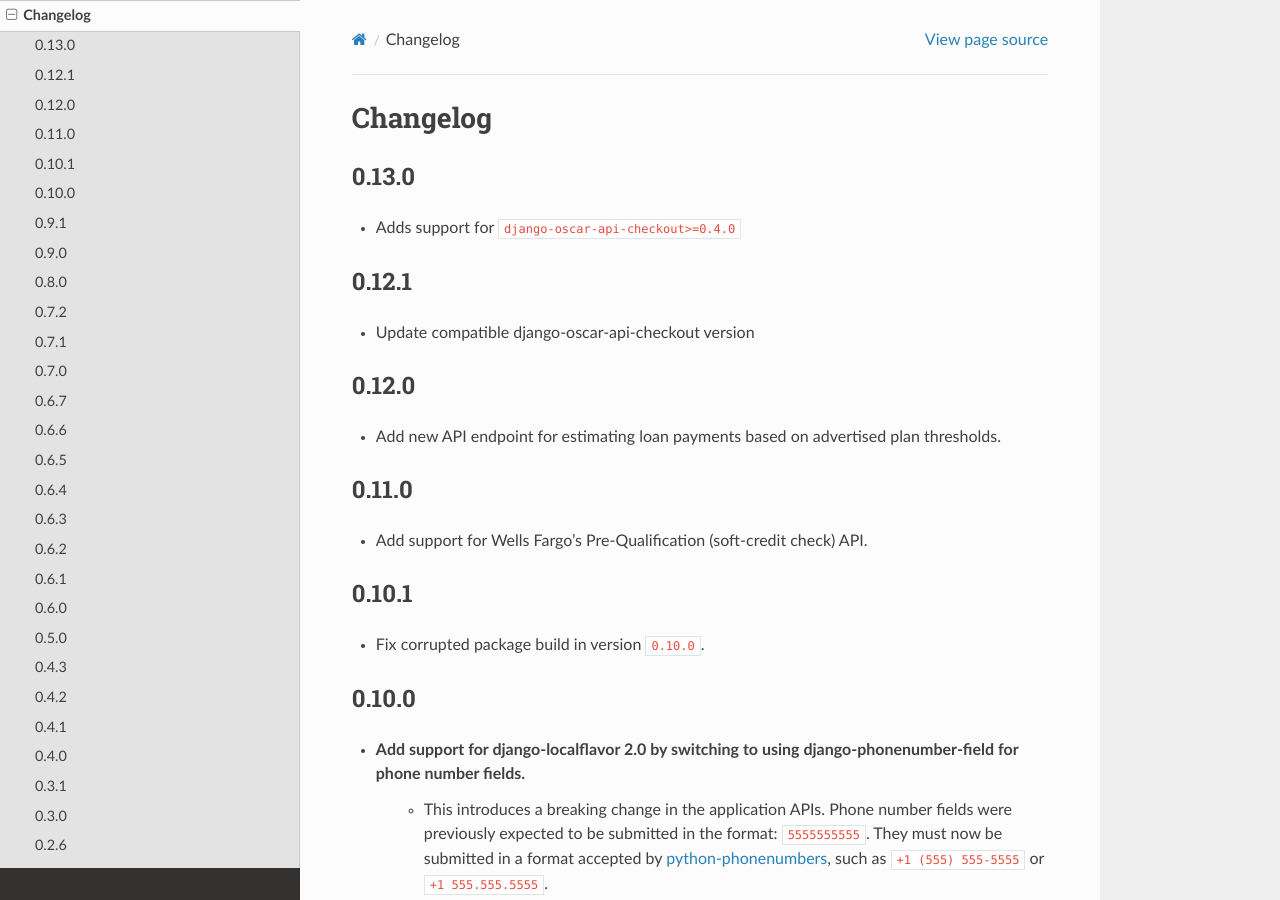
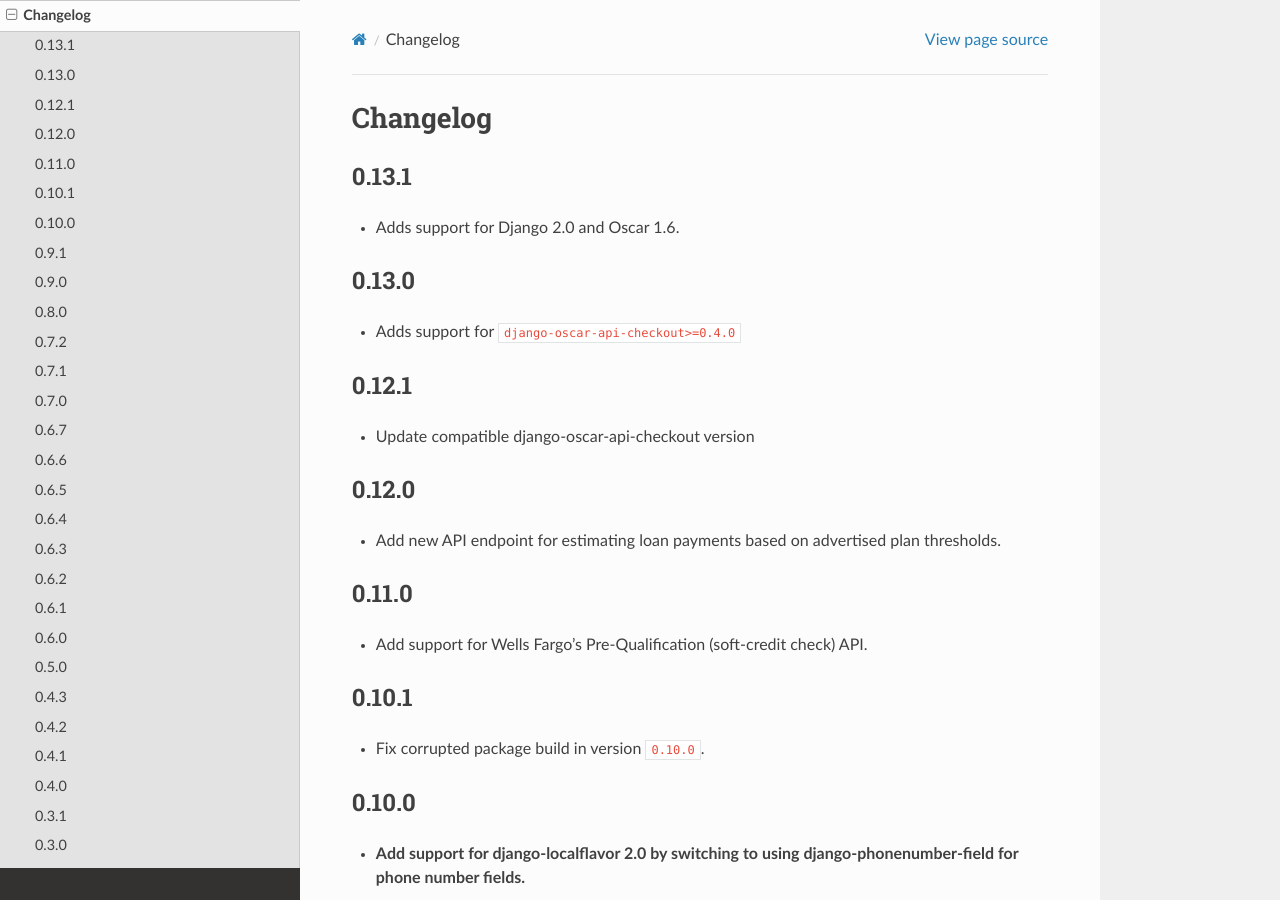
Before and after one commit to m-hairan/django-oscar, a Sphinx documentation site: the page built from docs/changes.rst, in a window 1280 px wide and 900 px high. Built offline with Sphinx 7.4.7 and the Read the Docs theme 2.0.0, drawn with Linux system fonts in a browser that asks for light colours; the version number could not be read and is left out.

Commit message:
Update changelog

```diff
--- a/docs/changes.rst
+++ b/docs/changes.rst
@@ -2,6 +2,10 @@
 
 Changelog
 =========
+
+0.13.1
+------------------
+- Adds support for Django 2.0 and Oscar 1.6.
 
 0.13.0
 ------------------
```
